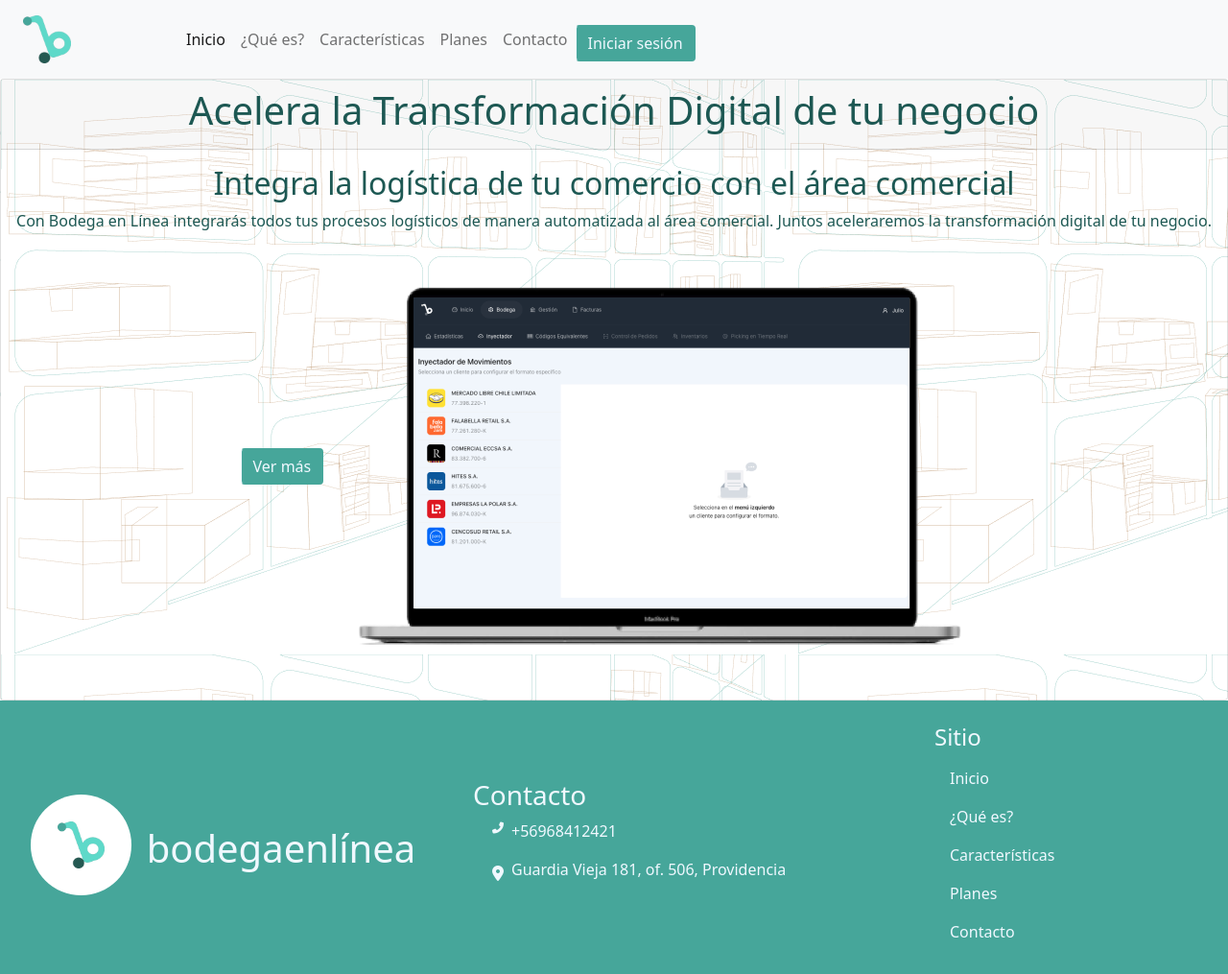
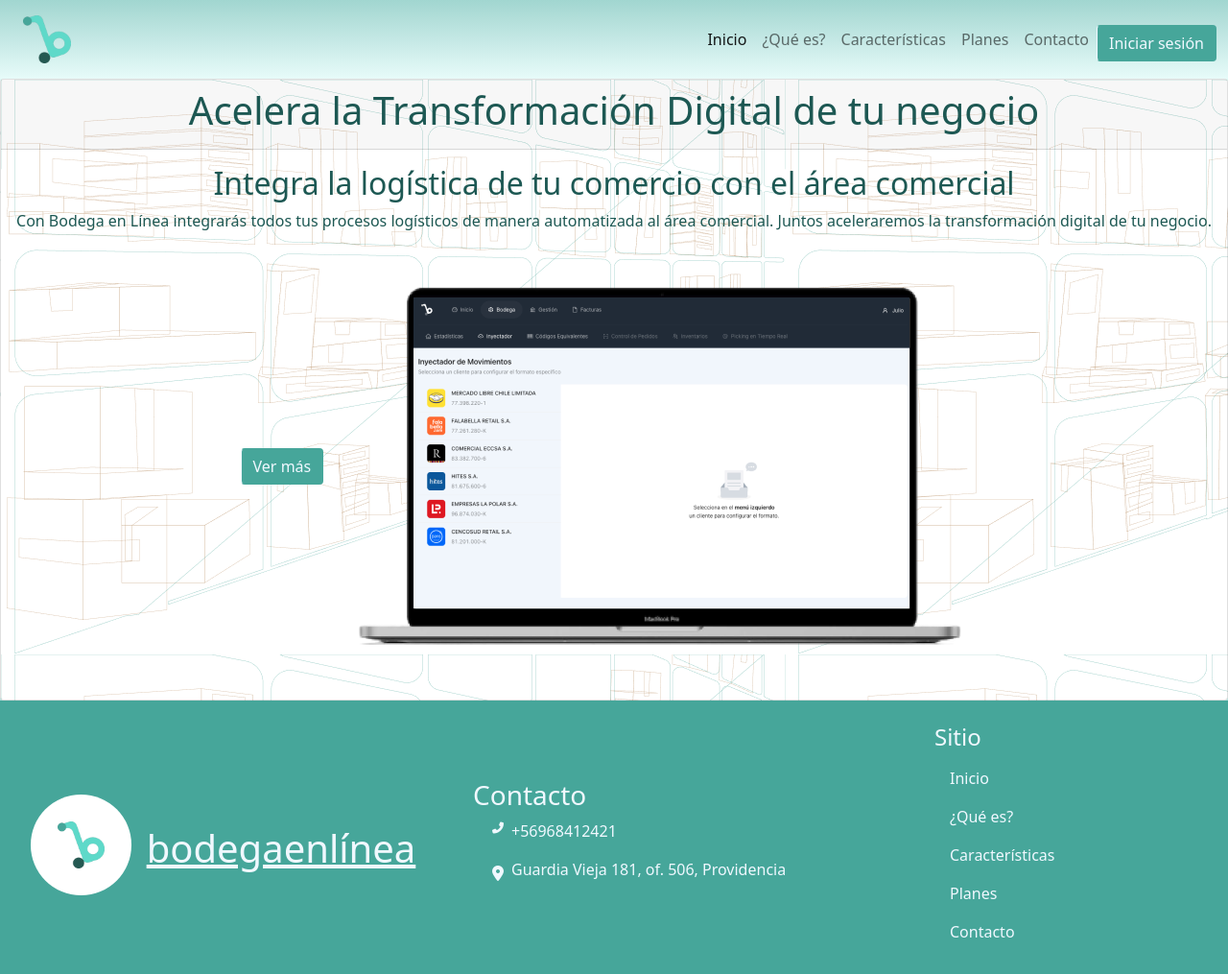
Before and after one commit to Sofia-CanalesMoya/proyecto_bodegaenlinea, a website: page index.html in a window 1280 px wide. Shown: the whole page at 96% size. Drawn offline with Linux system fonts and the light colour scheme.

Commit message:
arreglo de fondo

```diff
--- a/index.html
+++ b/index.html
@@ -10,7 +10,7 @@
 </head>
 <body>
     <header>
-        <nav class="navbar navbar-expand-lg navbar-light bg-light">
+        <nav class="navbar navbar-expand-lg navbar-light navegar">
             <div class="container-fluid">
               <a href="index.html">
                 <div class="container d-flex ">
@@ -20,7 +20,7 @@
               <button class="navbar-toggler" type="button" data-bs-toggle="collapse" data-bs-target="#navbarNavDropdown" aria-controls="navbarNavDropdown" aria-expanded="false" aria-label="Toggle navigation">
                 <span class="navbar-toggler-icon"></span>
               </button>
-              <div class="collapse navbar-collapse" id="navbarNavDropdown">
+                <div class="d-xl-flex justify-content-xl-end collapse navbar-collapse" id="navbarNavDropdown">
                   <ul class="navbar-nav">
                     <li class="nav-item">
                       <a class="ancla nav-link active" aria-current="page" href="./index.html">Inicio</a>
--- a/scss/_footer.scss
+++ b/scss/_footer.scss
@@ -3,8 +3,8 @@
     color: $color_secundario;
     width: map-get($porcentajes, 100);
     a{
-    color: $color_secundario;
-    margin-left:$medida_20px;
+        color: $color_secundario;
+        margin-left:$medida_20px;
     }
 }
 
--- a/scss/_header.scss
+++ b/scss/_header.scss
@@ -1,4 +1,7 @@
-a{
-    text-decoration: none;
-    color: $color_primario;
+.navegar{
+    background-image: linear-gradient(to top, #e7fbf9, #d6f2ef, #c4e8e5, #b3dfda, #a1d6d0);
+    a{
+        text-decoration: none;
+        color: $color_primario;
+    }
 }
--- a/scss/_main.scss
+++ b/scss/_main.scss
@@ -3,7 +3,7 @@
     color: $color_primario;
     text-align: center;
     .card h1{
-    font-weight: 700;
+        font-weight: 700;
     }
 }
 .tituloInformacion{
--- a/scss/_reset.scss
+++ b/scss/_reset.scss
@@ -5,3 +5,6 @@
     padding: 0;
     box-sizing: border-box;
 }
+body{
+    background-image: linear-gradient(to bottom, #e7fbf9, #dff8f5, #d7f5f2, #cff1ee, #c7eeeb, #c1ebe7, #bae7e3, #b4e4df, #aedfda, #a7dbd5, #a1d6d0, #9bd2cb);
+}
--- a/scss/_variables.scss
+++ b/scss/_variables.scss
@@ -1,6 +1,6 @@
 $color_primario:#1d5853;
 $color_secundario: aliceblue;
-$color_terciario: #46A69A;
+$color_terciario:#46A69A;
 $medida_20px: 20px;
 $tipografia_general: system-ui, -apple-system, BlinkMacSystemFont, 'Segoe UI', Roboto, Oxygen, Ubuntu, Cantarell, 'Open Sans', 'Helvetica Neue', sans-serif;;
 $porcentajes:(
```
Also changed, not shown: pages/caracteristicas.html (+2 -2 lines), pages/contacto.html (+2 -2 lines), pages/informacion.html (+2 -2 lines), pages/planes.html (+2 -2 lines), css/estilos.css, 1 other file. Lines whose indentation alone changed are shown as unchanged.
